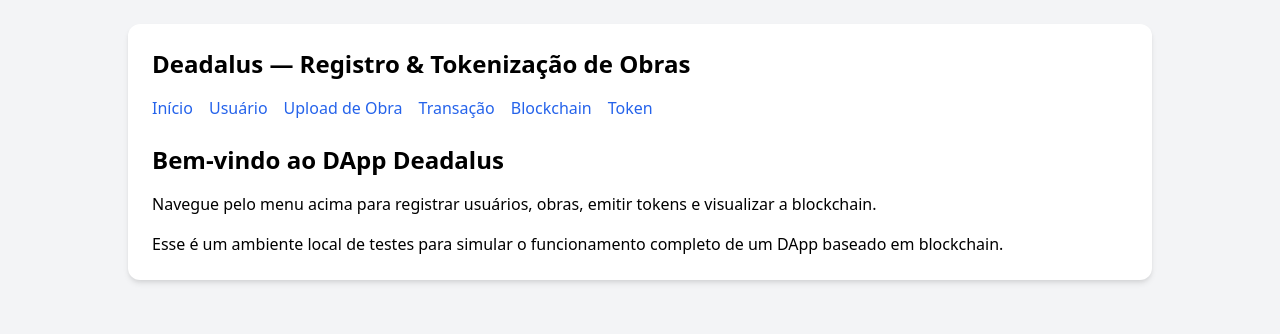
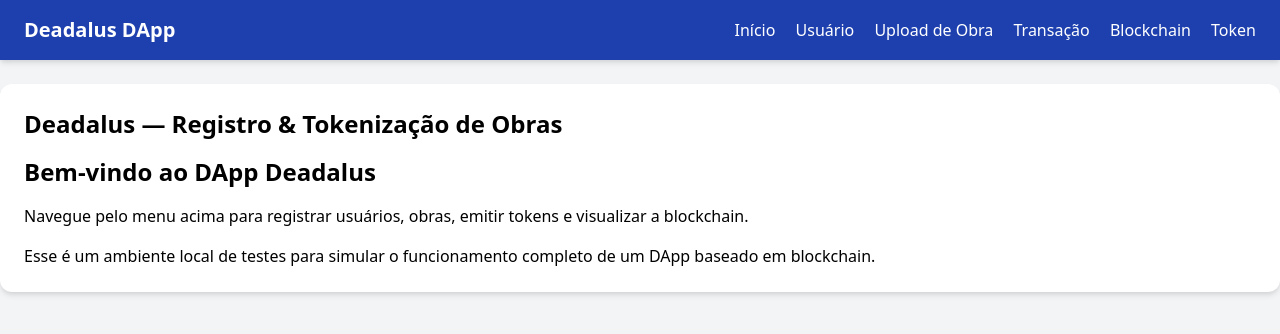
Before and after one commit to cassiel-st4vr0s/Deadalus, a FastAPI app: page / in a window 1280 px wide. Shown: the top 334 px of the page. Run offline with FastAPI, Linux system fonts and the light colour scheme.

Commit message:
ATUALIZAÇÃO NAVBAR

```diff
--- a/backend/app/templates/base.html
+++ b/backend/app/templates/base.html
@@ -9,22 +9,25 @@
     />
     <script src="https://cdn.jsdelivr.net/npm/axios/dist/axios.min.js"></script>
   </head>
-  <body class="bg-gray-100 p-6">
-    <div class="max-w-5xl mx-auto bg-white rounded-xl shadow-md p-6">
+  <body class="bg-gray-100">
+    <nav class="bg-blue-800 text-white px-6 py-4 shadow-md mb-6">
+      <div class="max-w-7xl mx-auto flex justify-between items-center">
+        <h1 class="text-xl font-bold">Deadalus DApp</h1>
+        <div class="space-x-4">
+          <a href="/" class="hover:underline">Início</a>
+          <a href="/user" class="hover:underline">Usuário</a>
+          <a href="/upload" class="hover:underline">Upload de Obra</a>
+          <a href="/transacao" class="hover:underline">Transação</a>
+          <a href="/cadeia" class="hover:underline">Blockchain</a>
+          <a href="/token" class="hover:underline">Token</a>
+        </div>
+      </div>
+    </nav>
+
+    <div class="max-w-7xl mx-auto bg-white rounded-xl shadow-md p-6">
       <h1 class="text-2xl font-bold mb-4">
         Deadalus — Registro & Tokenização de Obras
       </h1>
-
-      <nav class="mb-6 flex gap-4">
-        <a href="/" class="text-blue-600 hover:underline">Início</a>
-        <a href="/user" class="text-blue-600 hover:underline">Usuário</a>
-        <a href="/upload" class="text-blue-600 hover:underline"
-          >Upload de Obra</a
-        >
-        <a href="/transacao" class="text-blue-600 hover:underline">Transação</a>
-        <a href="/cadeia" class="text-blue-600 hover:underline">Blockchain</a>
-        <a href="/token" class="text-blue-600 hover:underline">Token</a>
-      </nav>
 
       {% block content %}{% endblock %}
     </div>
```
